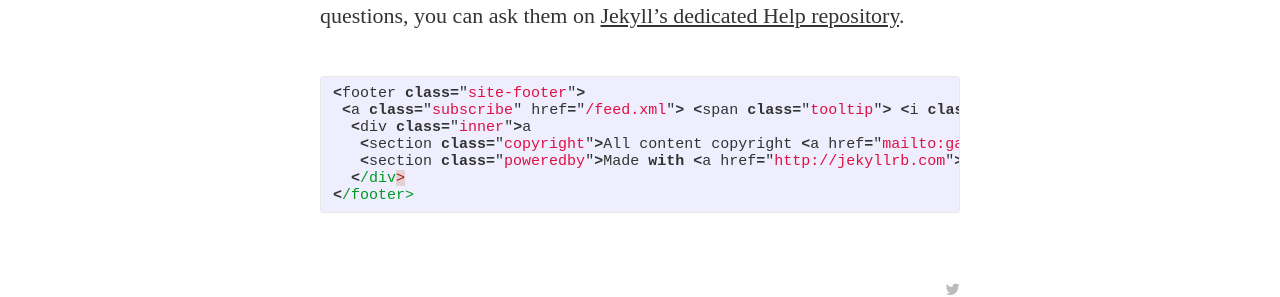
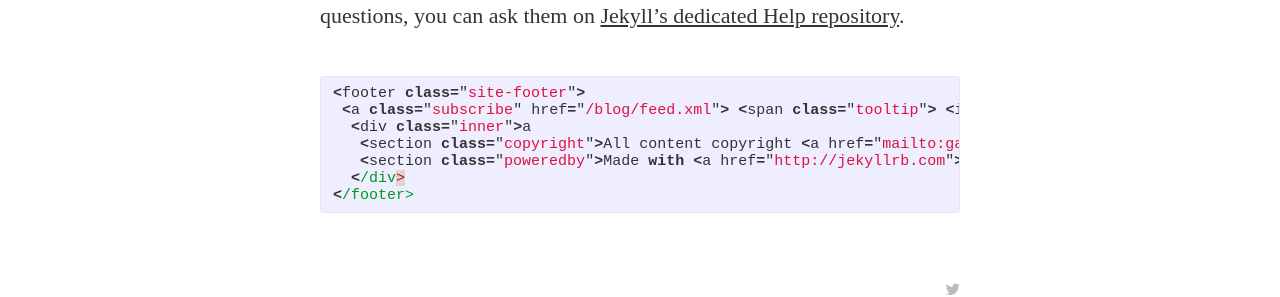
Before and after one commit to biguHQ/blog, a Jekyll site: the page built from _posts/2014-08-29-welcome-to-jekyll.markdown, in a window 1280 px wide and 900 px high, scrolled down 1496 px. Shown: the part 158-455 px from the top of the window. Built offline with Jekyll 4.4.1, drawn with Linux system fonts in a browser that asks for light colours; nearby versions of some CDN libraries; some web fonts are replaced; Markdown is read by kramdown in place of the engine named in the settings.

Commit message:
Add /blog baseUrl

```diff
--- a/_config.yml
+++ b/_config.yml
@@ -21,8 +21,8 @@
 
 paginate:	5
 
-url: "http://biguHQ.github.io" # the base hostname & protocol for your site
-baseurl: ""
+url: "http://biguHQ.github.io/" # the base hostname & protocol for your site
+baseurl: "/blog"
 #used to display twitter cards
 twitter_handle: '@bigu'
 
```
